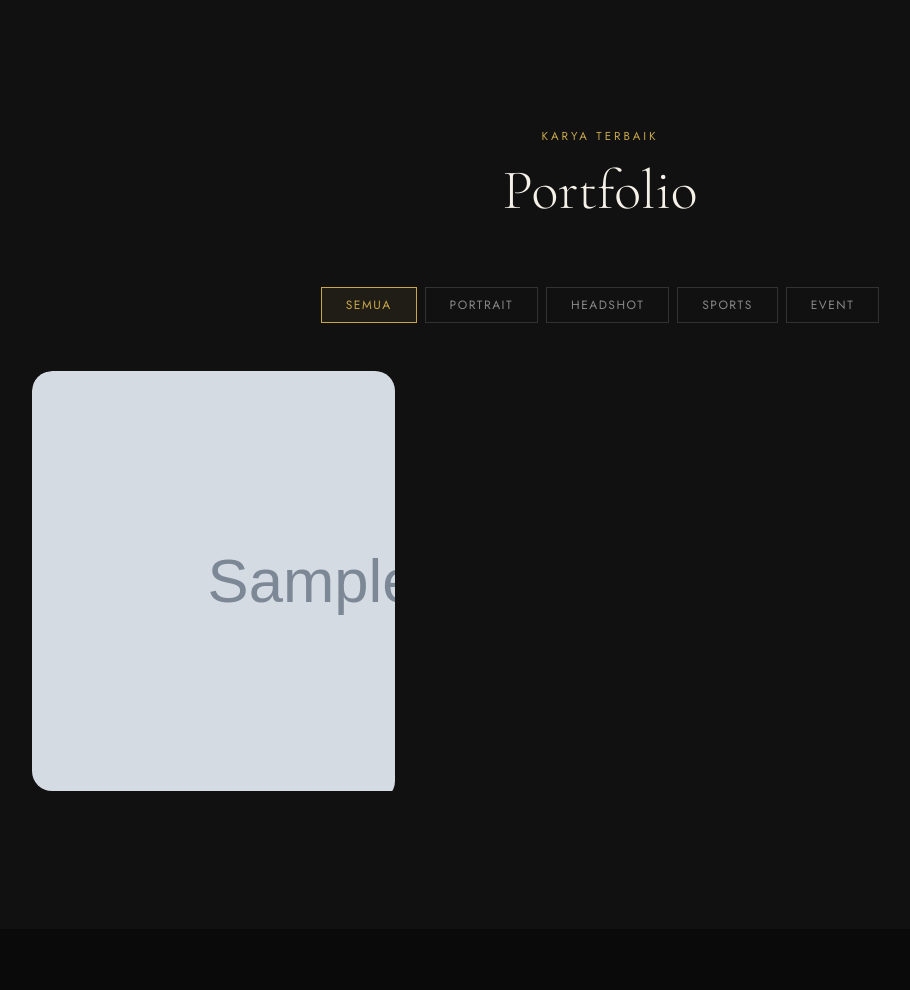
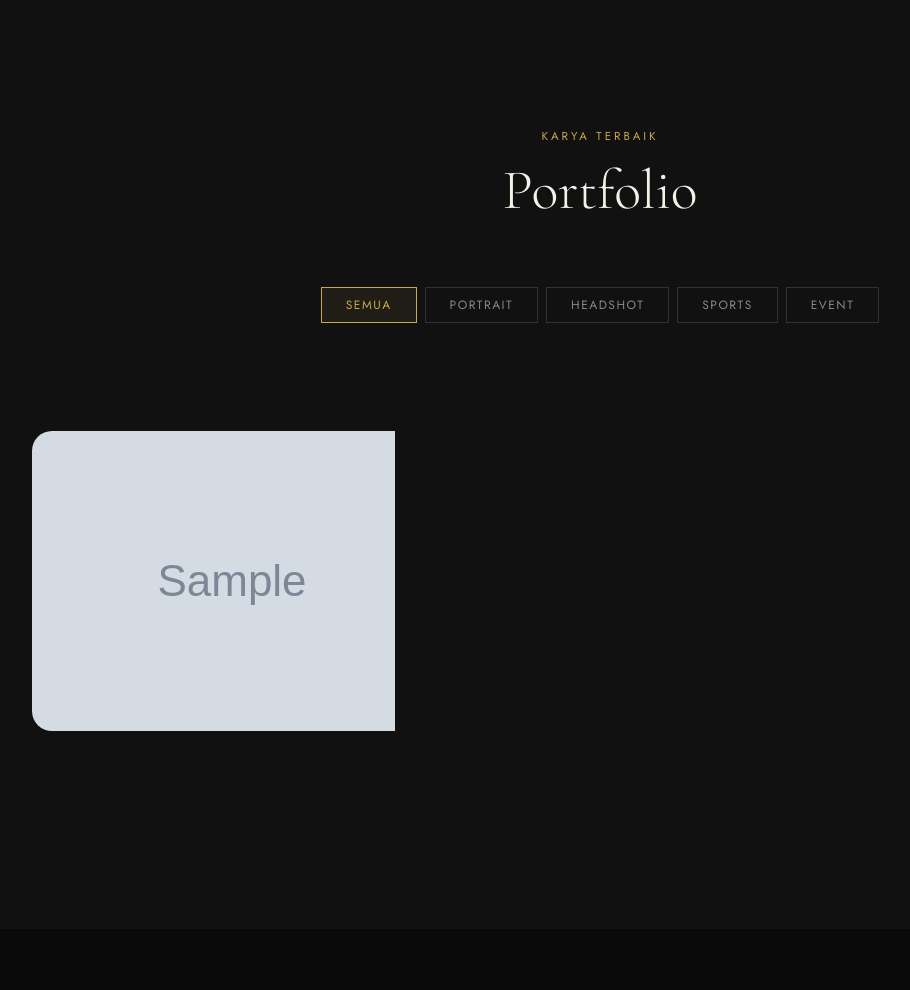
Before and after one commit to nncapture/nncapture, a Flask app: page / in a window 1280 px wide. Shown: the part 1997-2987 px from the top of the page, without its empty margins (40-950 px from the left). Run offline with Flask 3, Linux system fonts and the light colour scheme; tables that the repository leaves empty hold one stand-in row (values such as "Sample post"); grey boxes marked "Sample" are stand-in pictures.

Commit message:
update semi final4

```diff
--- a/static/css/style.css
+++ b/static/css/style.css
@@ -540,127 +540,120 @@ button { cursor: pointer; border: none; background: none; font-family: inherit;
   font-size:14px;
   margin-bottom:12px;
 }
-/* ===== PORTFOLIO MULTI IMAGE ===== */
-
-.portfolio-slider{
-  position:relative;
-  overflow:hidden;
-  border-radius:12px;
-}
-
-.portfolio-slides{
-  display:flex;
-  transition:0.5s;
-}
-
-.portfolio-slide{
-  min-width:100%;
-}
-
-.portfolio-slide img{
-  width:100%;
-  height:420px;
-  object-fit:cover;
-  display:block;
-}
-
-.slide-btn{
-  position:absolute;
-  top:50%;
-  transform:translateY(-50%);
-  width:42px;
-  height:42px;
-  border:none;
-  border-radius:50%;
-  background:rgba(0,0,0,0.5);
-  color:white;
-  z-index:10;
-  cursor:pointer;
-  backdrop-filter:blur(4px);
-  transition:0.3s;
-}
-
-.slide-btn:hover{
-  background:rgba(0,0,0,0.8);
-}
-
-.slide-btn.prev{
-  left:10px;
-}
-
-.slide-btn.next{
-  right:10px;
-}
-
-.portfolio-count{
-  display:inline-block;
-  margin-top:10px;
-  font-size:13px;
-  opacity:0.8;
-}
-
-@media(max-width:768px){
-
-  .portfolio-slide img{
-    height:280px;
-  }
-
-}
 /* =========================
    PORTFOLIO MULTI IMAGE
 ========================= */
 
 .portfolio-slider{
-  position:relative;
-  overflow:hidden;
-  border-radius:20px;
+  position: relative;
+  overflow: hidden;
+  border-radius: 20px;
+  background: #111;
 }
 
 .portfolio-slides{
-  display:flex;
-  gap:15px;
-  overflow-x:auto;
-  scroll-behavior:smooth;
-  padding-bottom:10px;
+  display: flex;
+  gap: 15px;
+  overflow-x: auto;
+  scroll-behavior: smooth;
+  padding-bottom: 10px;
+  align-items: center;
 }
 
 .portfolio-slides::-webkit-scrollbar{
-  height:8px;
+  height: 8px;
 }
 
 .portfolio-slides::-webkit-scrollbar-thumb{
-  background:#c9a227;
-  border-radius:20px;
+  background: #c9a227;
+  border-radius: 20px;
 }
 
 .portfolio-slide{
-  min-width:320px;
-  flex-shrink:0;
+  min-width: 320px;
+  height: 420px;
+
+  flex-shrink: 0;
+
+  display: flex;
+  align-items: center;
+  justify-content: center;
+
+  background: #111;
+
+  border-radius: 20px;
+
+  overflow: hidden;
 }
 
 .portfolio-slide img{
-  width:100%;
-  height:420px;
-  object-fit:cover;
-  border-radius:20px;
-  display:block;
+  max-width: 100%;
+  max-height: 100%;
+
+  width: auto;
+  height: auto;
+
+  object-fit: contain;
+
+  display: block;
+
+  border-radius: 20px;
+
+  transition: transform 0.4s ease;
+}
+
+.portfolio-slide:hover img{
+  transform: scale(1.02);
 }
 
 .portfolio-count{
-  display:inline-block;
-  margin-top:10px;
-  font-size:13px;
-  color:gold;
+  display: inline-block;
+  margin-top: 10px;
+  font-size: 13px;
+  color: gold;
 }
 
-.why-stars{
-  display:flex;
-  gap:6px;
-  justify-content:center;
-  margin-bottom:15px;
+.slide-btn{
+  position: absolute;
+  top: 50%;
+  transform: translateY(-50%);
+
+  width: 42px;
+  height: 42px;
+
+  border: none;
+  border-radius: 50%;
+
+  background: rgba(0,0,0,0.5);
+  color: white;
+
+  z-index: 10;
+
+  cursor: pointer;
+
+  backdrop-filter: blur(4px);
+
+  transition: 0.3s;
 }
 
-.why-stars i{
-  color:gold;
-  font-size:18px;
+.slide-btn:hover{
+  background: rgba(0,0,0,0.8);
 }
+
+.slide-btn.prev{
+  left: 10px;
+}
+
+.slide-btn.next{
+  right: 10px;
+}
+
+/* MOBILE */
+@media(max-width:768px){
+
+  .portfolio-slide{
+    min-width: 100%;
+    height: 280px;
+  }
+
+}
```
